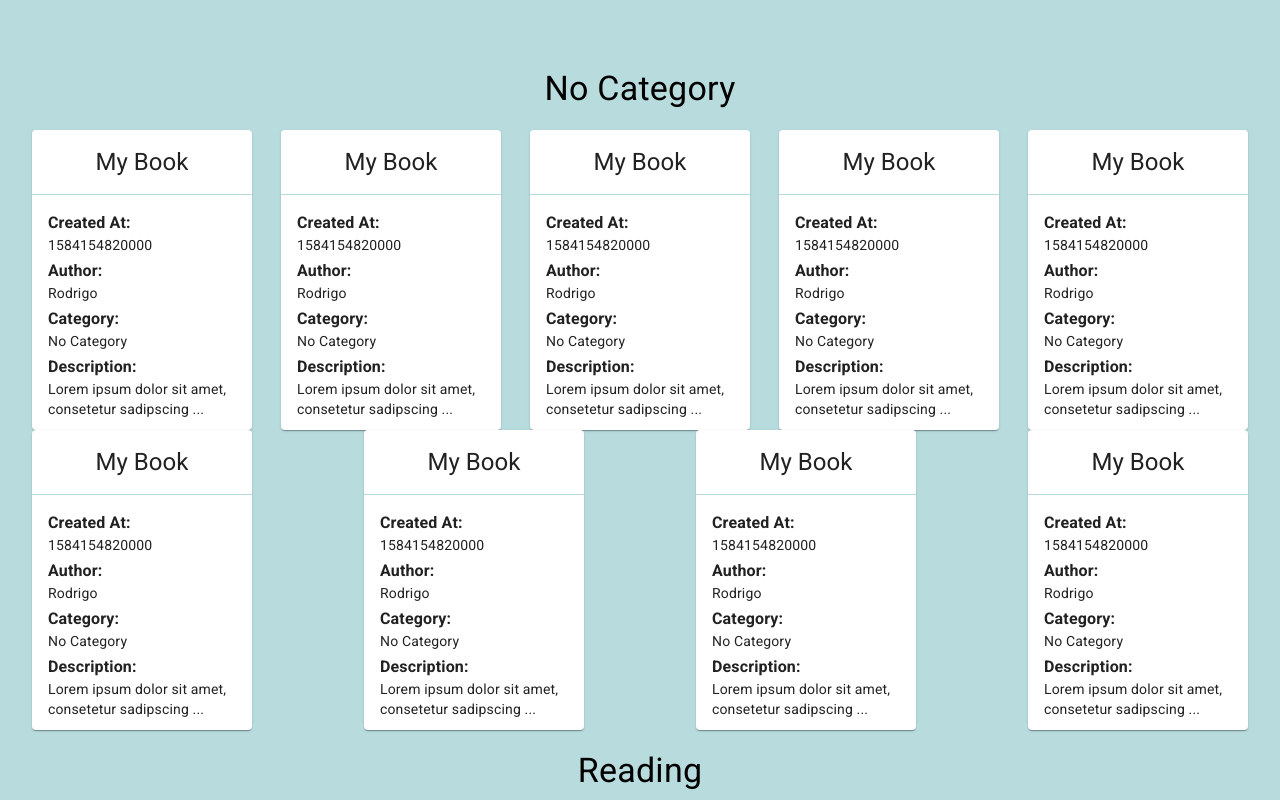
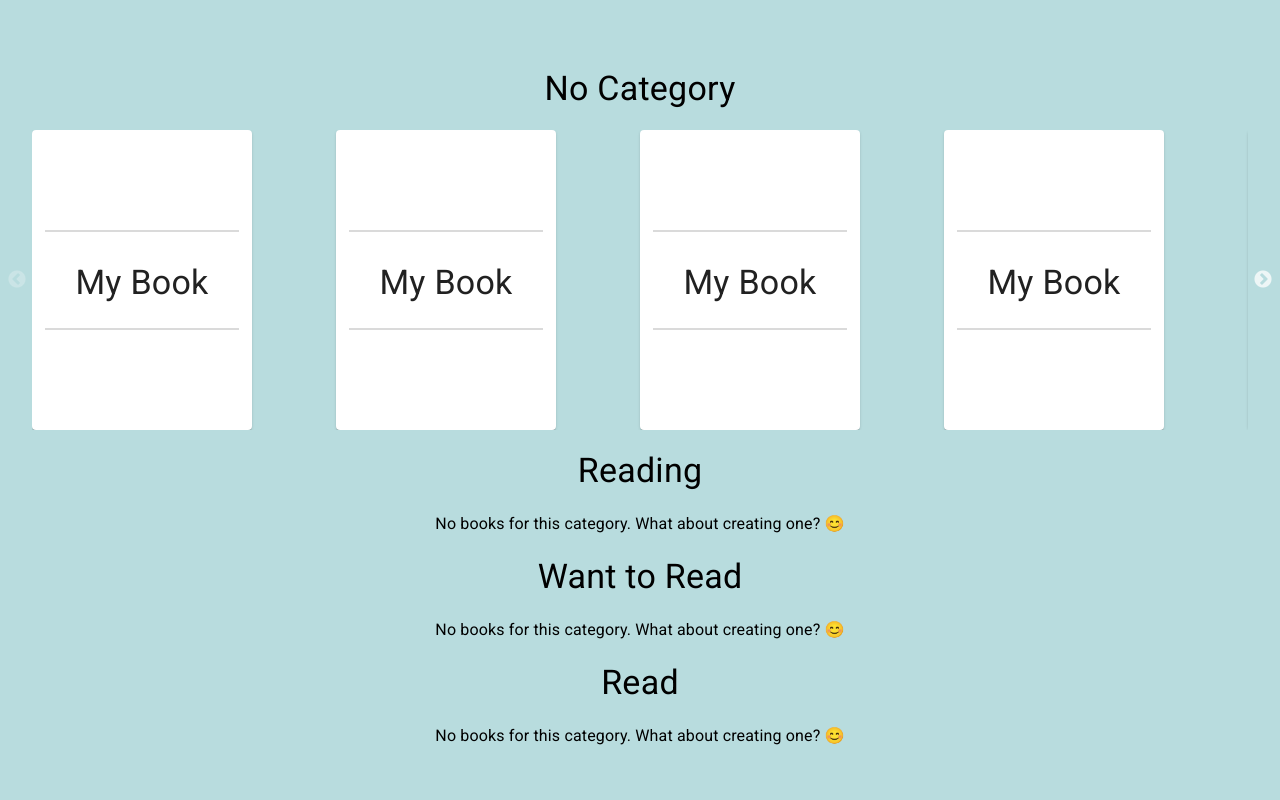
Before and after one commit to RSchneider94/virtual_bookshelf, a React (Create React App) app: page / in a window 1280 px wide. Shown: the top 800 px of the page. Built offline with nearby package versions, Linux system fonts and the light colour scheme.

Commit message:
Implement slick and remake book covers

```diff
--- a/public/index.html
+++ b/public/index.html
@@ -15,6 +15,17 @@
       rel="stylesheet"
       href="https://fonts.googleapis.com/css?family=Roboto:300,400,500,700&display=swap"
     />
+    <link
+      rel="stylesheet"
+      type="text/css"
+      charset="UTF-8"
+      href="https://cdnjs.cloudflare.com/ajax/libs/slick-carousel/1.6.0/slick.min.css"
+    />
+    <link
+      rel="stylesheet"
+      type="text/css"
+      href="https://cdnjs.cloudflare.com/ajax/libs/slick-carousel/1.6.0/slick-theme.min.css"
+    />
     <title>Virtual Bookshelf</title>
   </head>
   <body>
--- a/src/components/Home/Book.jsx
+++ /dev/null
@@ -1,59 +0,0 @@
-import React from 'react';
-import { CardContent, Typography } from '@material-ui/core';
-import { makeStyles } from '@material-ui/core/styles';
-import StyledCard from '../UI/StyledCard';
-import StyledCardHeader from '../UI/StyledCardHeader';
-
-const useStyles = makeStyles({
-  listItem: {
-    marginBottom: 4
-  },
-  label: {
-    fontWeight: 'bold'
-  }
-});
-
-export default function Book(props) {
-  const { creationDate, title, description, author, category } = props;
-  const classes = useStyles();
-
-  return (
-    <StyledCard>
-      <StyledCardHeader title={title}></StyledCardHeader>
-      <CardContent>
-        <ul>
-          <li className={classes.listItem}>
-            <Typography variant="body1" className={classes.label}>
-              Created At:
-            </Typography>
-            <Typography variant="body2">{creationDate}</Typography>
-          </li>
-          <li className={classes.listItem}>
-            <Typography variant="body1" className={classes.label}>
-              Author:
-            </Typography>
-            <Typography variant="body2">{author}</Typography>
-          </li>
-          <li className={classes.listItem}>
-            <Typography variant="body1" className={classes.label}>
-              Category:
-            </Typography>
-            <Typography variant="body2">
-              {category ? category : 'No Category'}
-            </Typography>
-          </li>
-          <li className={classes.listItem}>
-            <Typography variant="body1" className={classes.label}>
-              Description:
-            </Typography>
-            <Typography variant="body2">
-              {description.length > 50
-                ? `${description.substring(0, 50)}...`
-                : description}
-            </Typography>
-          </li>
-        </ul>
-      </CardContent>
-    </StyledCard>
-  );
-}
--- /dev/null
+++ b/src/components/Home/BookCover.jsx
@@ -0,0 +1,16 @@
+import React from 'react';
+import { Typography } from '@material-ui/core';
+import StyledCard from '../UI/StyledCard';
+import StyledCardContent from '../UI/StyledCardContent';
+
+export default function BookCover({ title }) {
+  return (
+    <StyledCard>
+      <StyledCardContent>
+        <Typography variant="h4" component="h3">
+          {title}
+        </Typography>
+      </StyledCardContent>
+    </StyledCard>
+  );
+}
--- a/src/components/Home/Category.jsx
+++ b/src/components/Home/Category.jsx
@@ -2,8 +2,8 @@ import React from 'react';
 import { useSelector } from 'react-redux';
 import { Box, Typography } from '@material-ui/core';
 import { makeStyles } from '@material-ui/core/styles';
-
-import Book from './Book';
+import Slider from 'react-slick';
+import BookCover from './BookCover';
 
 const useStyles = makeStyles({
   title: {
@@ -13,11 +13,6 @@ const useStyles = makeStyles({
   },
   noBooksText: {
     textAlign: 'center'
-  },
-  booksContainer: {
-    display: 'flex',
-    flexWrap: 'wrap',
-    justifyContent: 'space-between'
   }
 });
 
@@ -34,7 +29,7 @@ export default function Category({ categoryKey, categoryName }) {
   });
 
   const bookElements = booksInCategory.map(book => (
-    <Book key={book.id} {...book}></Book>
+    <BookCover key={book.id} title={book.title}></BookCover>
   ));
 
   return (
@@ -43,7 +38,39 @@ export default function Category({ categoryKey, categoryName }) {
         {categoryName}
       </Typography>
       {bookElements.length ? (
-        <Box className={classes.booksContainer}>{bookElements}</Box>
+        <Slider
+          infinite={false}
+          slidesToShow={4}
+          slidesToScroll={1}
+          responsive={[
+            {
+              breakpoint: 1024,
+              settings: {
+                slidesToShow: 3,
+                slidesToScroll: 1,
+                infinite: true,
+                dots: true
+              }
+            },
+            {
+              breakpoint: 600,
+              settings: {
+                slidesToShow: 2,
+                slidesToScroll: 1,
+                initialSlide: 2
+              }
+            },
+            {
+              breakpoint: 480,
+              settings: {
+                slidesToShow: 1,
+                slidesToScroll: 1
+              }
+            }
+          ]}
+        >
+          {bookElements}
+        </Slider>
       ) : (
         <Typography variant="body1" className={classes.noBooksText}>
           No books for this category. What about creating one?{' '}
--- a/src/components/UI/StyledCard.jsx
+++ b/src/components/UI/StyledCard.jsx
@@ -3,6 +3,9 @@ import { withStyles } from '@material-ui/core/styles';
 
 const StyledCard = withStyles({
   root: {
+    display: 'flex',
+    alignItems: 'center',
+    justifyContent: 'center',
     width: '220px',
     height: '300px'
   }
--- /dev/null
+++ b/src/components/UI/StyledCardContent.jsx
@@ -0,0 +1,12 @@
+import { CardContent } from '@material-ui/core';
+import { withStyles } from '@material-ui/core/styles';
+
+const StyledCardContent = withStyles({
+  root: {
+    padding: 30,
+    borderTop: '2px solid #dadada',
+    borderBottom: '2px solid #dadada'
+  }
+})(CardContent);
+
+export default StyledCardContent;
--- a/src/components/UI/StyledCardHeader.jsx
+++ b/src/components/UI/StyledCardHeader.jsx
@@ -3,8 +3,7 @@ import { withStyles } from '@material-ui/core/styles';
 
 const StyledCardHeader = withStyles({
   root: {
-    textAlign: 'center',
-    borderBottom: '1px solid #b8dcde'
+    textAlign: 'center'
   }
 })(CardHeader);
 
```
